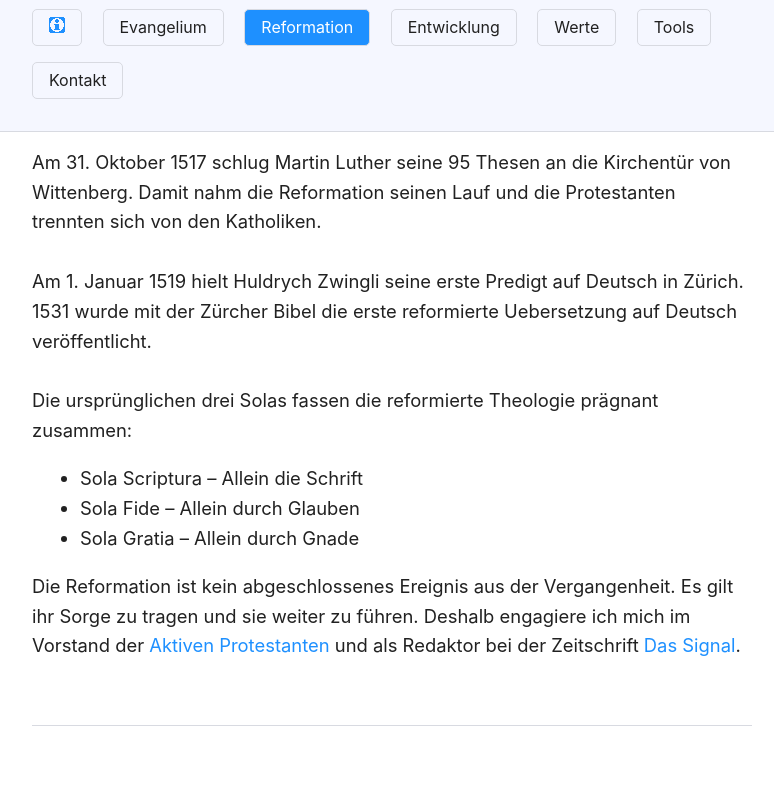
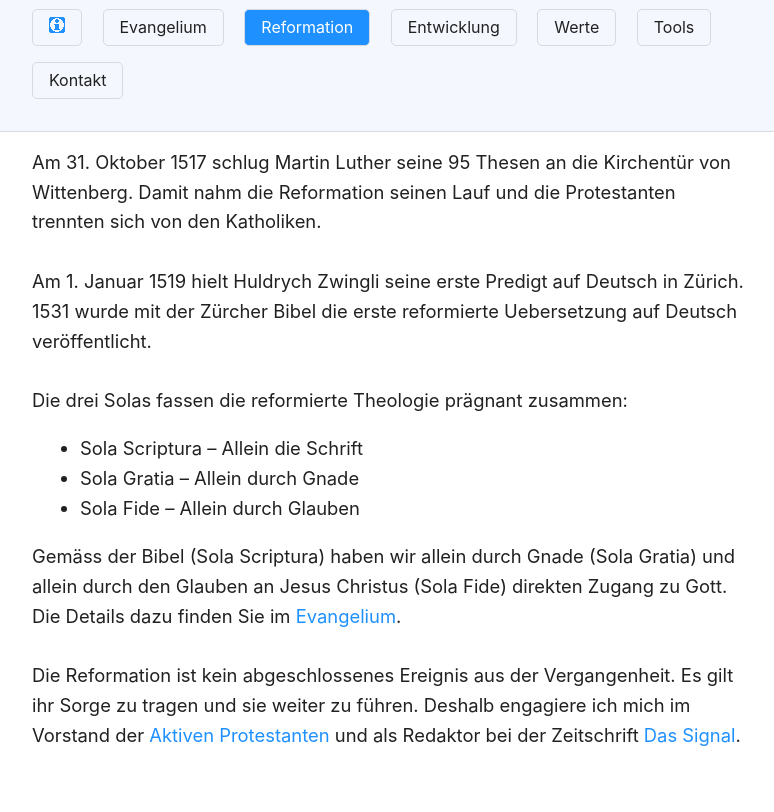
Before and after one commit to beati/web, a website: page reformation/index.html in a window 1280 px wide. Shown: the part 95-907 px from the top of the page, without its empty margins (248-1022 px from the left). Before the commit the page ends 877 px from the top, so only its background shows below. Drawn offline with Linux system fonts and the light colour scheme.

Commit message:
reformation

```diff
--- a/reformation/index.html
+++ b/reformation/index.html
@@ -24,12 +24,19 @@
         &nbsp;
     </div>
     <div>
-        Die ursprünglichen drei Solas fassen die reformierte Theologie prägnant zusammen:
+        Die drei Solas fassen die reformierte Theologie prägnant zusammen:
         <ul>
             <li>Sola Scriptura &ndash; Allein die Schrift</li>
+            <li>Sola Gratia &ndash; Allein durch Gnade</li>
             <li>Sola Fide &ndash; Allein durch Glauben</li>
-            <li>Sola Gratia &ndash; Allein durch Gnade</li>
         </ul>
+    </div>
+    <div>
+        Gemäss der Bibel (Sola Scriptura) haben wir allein durch Gnade (Sola Gratia) und allein durch den Glauben an Jesus Christus (Sola Fide) direkten Zugang zu Gott.
+        Die Details dazu finden Sie im <a href="../evangelium/">Evangelium</a>.
+    </div>
+    <div>
+        &nbsp;
     </div>
     <div>
         Die Reformation ist kein abgeschlossenes Ereignis aus der Vergangenheit.
```
